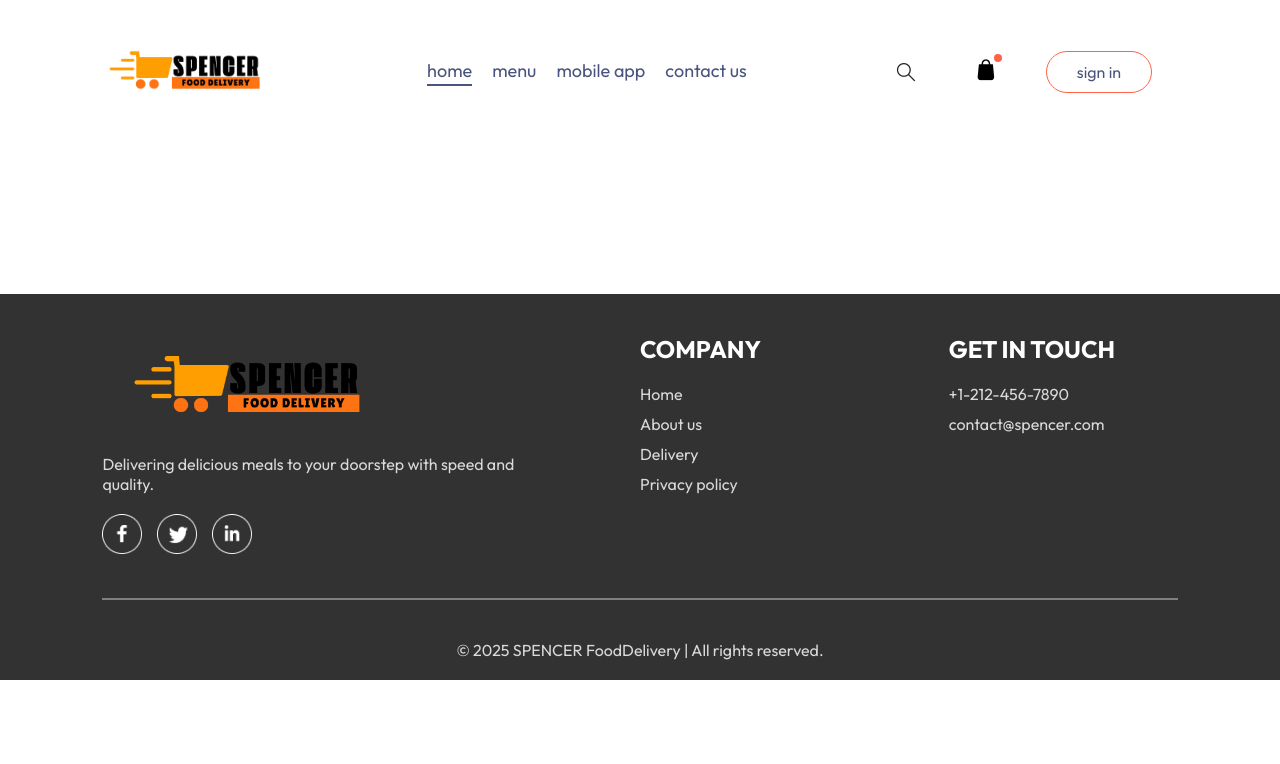
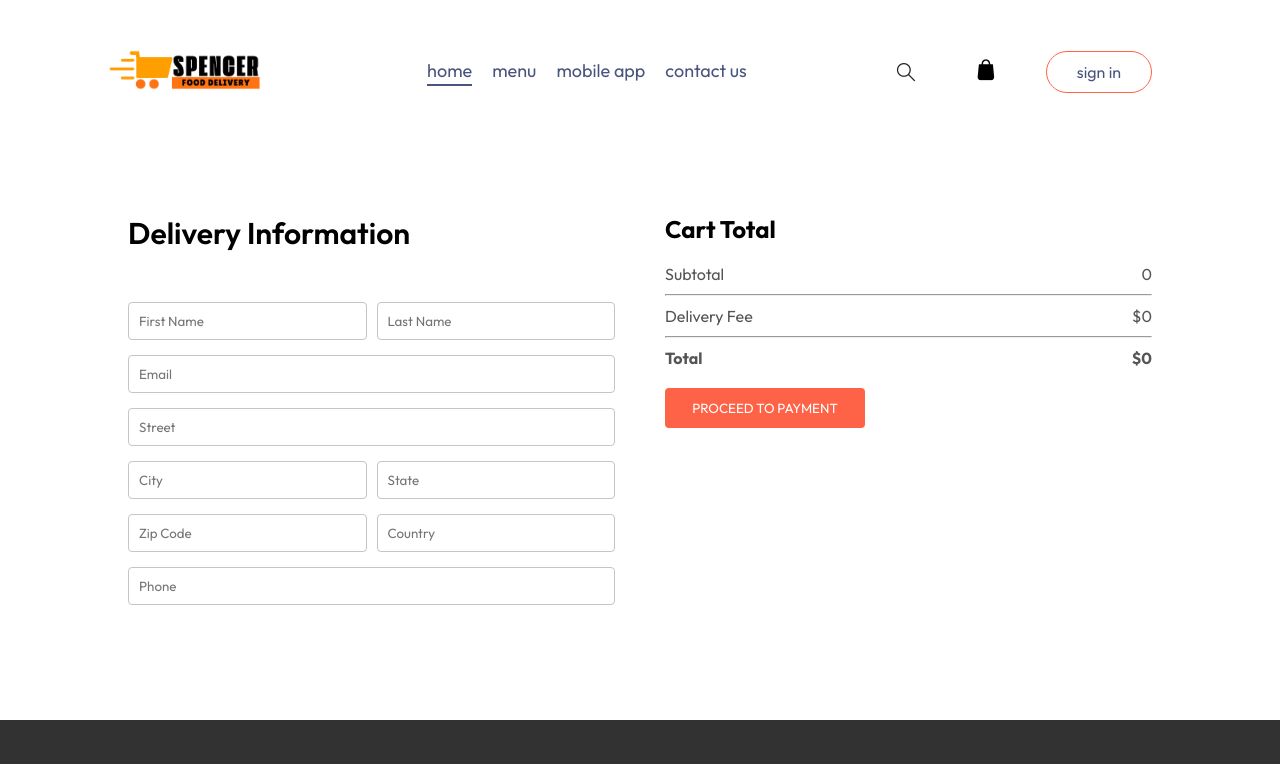
Before and after one commit to ThasuniInduma/food-delivery-app, a React (Vite) app in the folder food_delivery_app_frontend/: page /order in a window 1280 px wide. Shown: the top 764 px of the page. Built offline with nearby package versions, Linux system fonts and the light colour scheme.

Commit message:
cart completed

```diff
--- a/food_delivery_app_frontend/src/components/Navbar/Navbar.jsx
+++ b/food_delivery_app_frontend/src/components/Navbar/Navbar.jsx
@@ -1,11 +1,13 @@
-import React, { useState } from 'react'
+import React, { useContext, useState } from 'react'
 import './Navbar.css'
 import { assets } from '../../assets/assets'
 import { Link } from 'react-router-dom'
+import { StoreContext } from '../../context/StoreContext'
 
 const Navbar = ({setShowLogin}) => {
 
   const [menu, setMenu] = useState("home")
+  const {getTotalCartAmount} = useContext(StoreContext)
 
   return (
     <div className='navbar'>
@@ -20,7 +22,7 @@
             <img src={assets.search} alt="" />
             <div className='navbar-search'>
                 <Link to='/cart'>< img src={assets.bascket} alt=""/></Link>
-                <div className='dot'></div>
+                <div className={getTotalCartAmount()===0?"":"dot"}></div>
             </div>
             <button onClick={() =>setShowLogin(true)}>sign in</button>
         </div>
--- a/food_delivery_app_frontend/src/context/StoreContext.jsx
+++ b/food_delivery_app_frontend/src/context/StoreContext.jsx
@@ -20,16 +20,25 @@
         setCartItems((prev)=>({...prev,[itemId]:prev[itemId]-1}));
     }
 
-    useEffect(()=>{
-        console.log(cartItems);
-    },[cartItems])
+    const getTotalCartAmount = () => {
+        let totalAmount = 0;
+        for(const item in cartItems){
+            if(cartItems[item]>0){
+              let itemInfo = food_list.find((product)=>product.id === item);
+                totalAmount += itemInfo.price* cartItems[item]
+            }
+
+        }
+        return totalAmount;
+    }
 
     const contextValue = {
         food_list,
         cartItems,
         setCartItems,
         addToCart,
-        removeFromCart
+        removeFromCart,
+        getTotalCartAmount
     }
     return(
         <StoreContext.Provider value={contextValue}>
--- a/food_delivery_app_frontend/src/pages/Cart/Cart.css
+++ b/food_delivery_app_frontend/src/pages/Cart/Cart.css
@@ -1,9 +1,10 @@
 .cart{
-    margin-top: 100px;
+    margin-top: 0px;
 }
 .cart-items-title{
     display: grid;
-    grid-template-columns: 1fr 1.5fr 1fr 1fr 0.5fr;
+    grid-template-columns: 1fr 2fr 1fr 1fr 1fr 0.5fr;
+    text-align: center;
     align-items: center;
     color: gray;
     font-size: max(1vw,12px);
@@ -11,6 +12,11 @@
 .cart-items-item{
     margin: 10px 0px;
     color: black;
+    display: grid;
+    justify-content: space-between;
+    grid-template-columns: 1fr 2fr 1fr 1fr 1fr 0.5fr;
+    align-items: center;
+    text-align: center;
 }
 .cart-items-item img{
     width: 50px;
@@ -23,3 +29,69 @@
 .cart-items-item .cross{
     cursor: pointer;
 }
+.cart-bottom{
+    margin-top: 80px;
+    display: flex;
+    justify-content: space-between;
+    gap: max(12vw,20px);
+}
+.cart-total{
+    flex: 1;
+    display: flex;
+    flex-direction: column;
+    gap: 20px;
+}
+.cart-total-details{
+    display: flex;
+    justify-content: space-between;
+    color: #555;
+}
+.cart-total hr{
+    margin: 10px 0px;
+}
+.cart-total button{
+    border: none;
+    color: white;
+    background-color: tomato;
+    width: max(15vw,200px);
+    padding: 12px 0px;
+    border-radius: 4px;
+    cursor: pointer;
+}
+.cart-promocode{
+    flex: 1;
+}
+.cart-promocode p{
+    color: #555;
+}
+.cart-promocode-input{
+    margin-top: 10px;
+    justify-content: space-between;
+    display: flex;
+    align-items: center;
+    background-color: #eaeaea;
+    border-radius: 4px;
+}
+.cart-promocode-input input{
+    background: transparent;
+    border: none;
+    outline: none;
+    padding-left: 10px;
+}
+.cart-promocode-input button{
+    width: max(10vw,150px);
+    padding: 12px 5px;
+    background-color: black;
+    border: none;
+    color: white;
+    border-radius: 4px;
+}
+
+@media (max-width:750px){
+    .cart-bottom{
+        flex-direction: column-reverse;
+    }
+    .cart-promocode{
+        justify-content: start;
+    }
+}
--- a/food_delivery_app_frontend/src/pages/Cart/Cart.jsx
+++ b/food_delivery_app_frontend/src/pages/Cart/Cart.jsx
@@ -1,9 +1,11 @@
 import React, { useContext, useState } from 'react'
 import './cart.css'
 import { StoreContext } from '../../context/StoreContext'
+import { useNavigate } from 'react-router-dom'
 
 const Cart = () => {
-  const {cartItems,food_list,removeFromCart} = useContext(StoreContext)
+  const {cartItems,food_list,removeFromCart,getTotalCartAmount} = useContext(StoreContext)
+  const navigate = useNavigate();
   return (
     <div className='cart'>
       <div className='cart-items'>
@@ -41,20 +43,29 @@
           <div>
             <div className="cart-total-details">
               <p>Subtotal</p>
-              <p>{0}</p>
+              <p>{getTotalCartAmount()}</p>
             </div>
             <hr />
             <div className="cart-total-details">
               <p>Delivery Fee</p>
-              <p>{2}</p>
+              <p>${getTotalCartAmount()===0?0:2}</p>
             </div>
             <hr />
             <div className="cart-total-details">
               <b>Total</b>
-              <b>{0}</b>
+              <b>${getTotalCartAmount()===0?0:getTotalCartAmount()+2}</b>
             </div>
           </div>
-          <button>PROCEED TO CHECKOUT</button>
+          <button onClick={()=>navigate('/order')}>PROCEED TO CHECKOUT</button>
+        </div>
+        <div className='cart-promocode'>
+          <div>
+            <p>If you have a promo code, Enter it here</p>
+            <div className="cart-promocode-input">
+              <input type="text" placeholder='promo code' />
+              <button>Submit</button>
+            </div>
+          </div>
         </div>
       </div>
     </div>
--- a/food_delivery_app_frontend/src/pages/PlaceOder/PlaceOrder.css
+++ b/food_delivery_app_frontend/src/pages/PlaceOder/PlaceOrder.css
@@ -0,0 +1,35 @@
+.place-order{
+    display: flex;
+    align-items: start;
+    justify-content: space-between;
+    gap: 50px;
+    margin-top: 20px;
+}
+.place-order-left{
+    width: 100%;
+    max-width: max(30%,500px);
+}
+.place-order-left .title{
+    font-size: 30px;
+    font-weight: 600;
+    margin-bottom: 50px;
+}
+.place-order-left input{
+    margin-bottom: 15px;
+    width: 100%;
+    padding: 10px;
+    border: 1px solid #c5c5c5;
+    border-radius: 4px;
+    outline-color: tomato;
+}
+.place-order-left .multi-fields{
+    display: flex;
+    gap: 10px;
+}
+.place-order-right{
+    width: 100%;
+    max-width: max(40%,500px);
+}
+.place-order .carttotal button{
+    margin-top: 30px;
+}
--- a/food_delivery_app_frontend/src/pages/PlaceOder/PlaceOrder.jsx
+++ b/food_delivery_app_frontend/src/pages/PlaceOder/PlaceOrder.jsx
@@ -1,40 +1,55 @@
-import React from 'react'
+import React, { useContext, useState } from 'react'
 import './PlaceOrder.css'
+import { StoreContext } from '../../context/StoreContext'
 
 const PlaceOrder = () => {
+
+  const {getTotalCartAmount} = useContext(StoreContext)
+
   return (
-    <div>
-
-    </div>
+    <form className="place-order">
+      <div className="place-order-left">
+        <p className="title">Delivery Information</p>
+        <div className="multi-fields">
+          <input type="text" placeholder='First Name' />
+          <input type="text" placeholder='Last Name' />
+        </div>
+        <input type="email" placeholder='Email' />
+        <input type="text" placeholder='Street' />
+        <div className="multi-fields">
+          <input type="text" placeholder='City' />
+          <input type="text" placeholder='State' />
+        </div>
+        <div className="multi-fields">
+          <input type="text" placeholder='Zip Code' />
+          <input type="text" placeholder='Country' />
+        </div>
+        <input type="text" placeholder='Phone' />
+      </div>
+      <div className="place-order-right">
+      <div className="cart-total">
+          <h2>Cart Total</h2>
+          <div>
+            <div className="cart-total-details">
+              <p>Subtotal</p>
+              <p>{getTotalCartAmount()}</p>
+            </div>
+            <hr />
+            <div className="cart-total-details">
+              <p>Delivery Fee</p>
+              <p>${getTotalCartAmount()===0?0:2}</p>
+            </div>
+            <hr />
+            <div className="cart-total-details">
+              <b>Total</b>
+              <b>${getTotalCartAmount()===0?0:getTotalCartAmount()+2}</b>
+            </div>
+          </div>
+          <button>PROCEED TO PAYMENT</button>
+        </div>
+      </div>
+    </form>
   )
 }
 
 export default PlaceOrder
-
-
-
-// import React from 'react'
-// import './ExploreMenu.css'
-// import { menu_list } from '../../assets/assets'
-
-
-// const ExploreMenu = () => {
-//   return (
-//     <div className='explore-menu' id='explore-menu'>
-//       <h1>Explore Our Menu</h1>
-//       <p className='explore-menu-text'>Choose from a diverse menu featuring a delectable array of dishes. Our mission is to satisfy your cravings and elevate your dining experience, one delicious meal at a time.</p>
-//       <div className='explore-menu-list'>
-//         {menu_list.map((item,index)=>{
-//             return (
-//                 <div key={index} className='explore-menu-list-item'>
-//                     <img src={item.menu_image} alt="" />
-//                     <p>{item.menu_name}</p>
-//                 </div>
-//             )
-//         })}
-//       </div>
-//     </div>
-//   )
-// }
-
-// export default ExploreMenu
```
